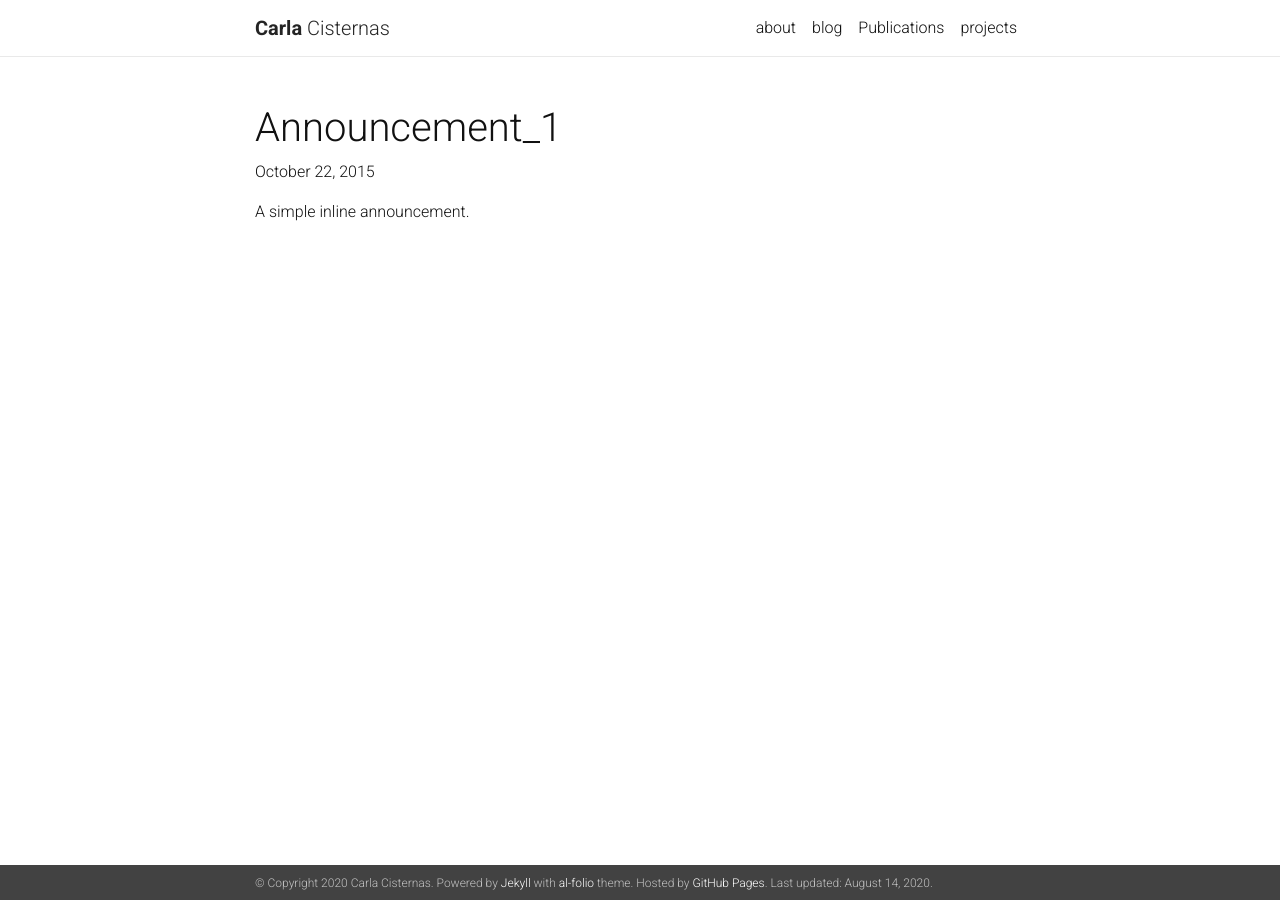
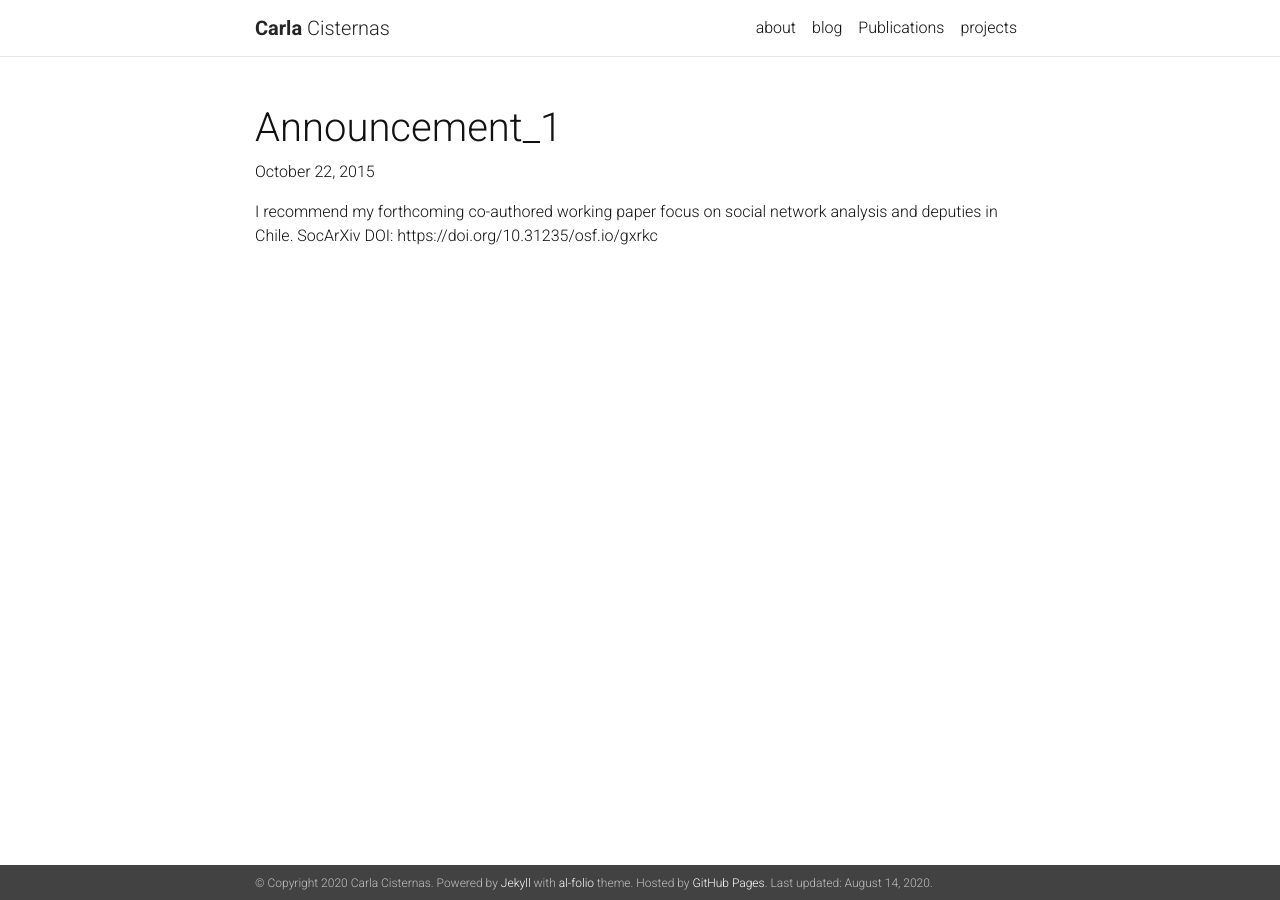
Before and after one commit to training-datalab/carlacisternas.com, a Jekyll site: the page built from _news/announcement_1.md, in a window 1280 px wide. Built offline with Jekyll 4.4.1, drawn with Linux system fonts in a browser that asks for light colours; nearby versions of some CDN libraries; a style sheet for code colours, icons or effects is not loaded.

Commit message:
Update announcement_1.md

```diff
--- a/_news/announcement_1.md
+++ b/_news/announcement_1.md
@@ -4,4 +4,4 @@ date: 2015-10-22 15:59:00-0400
 inline: true
 ---
 
-A simple inline announcement.
+I recommend my forthcoming co-authored working paper focus on social network analysis and deputies in Chile. SocArXiv DOI: https://doi.org/10.31235/osf.io/gxrkc
```
